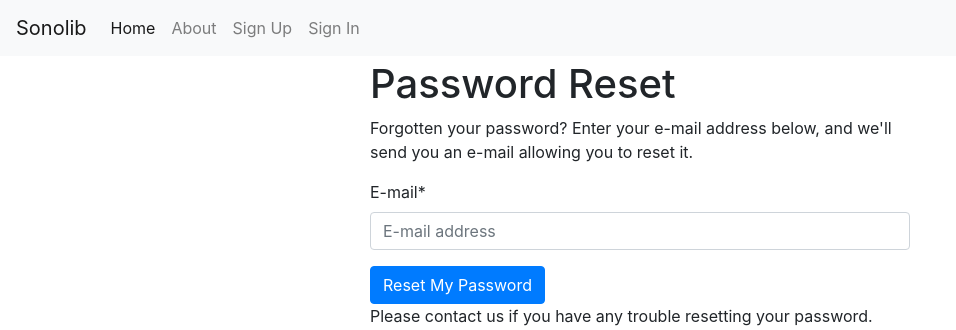
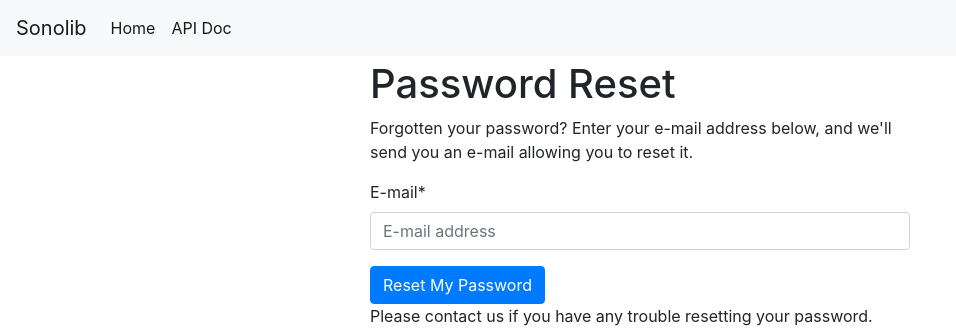
Before and after one commit to bluedahltech/sonolib, a Django app: page /accounts/password/reset/ in a window 1280 px wide. Shown: the top 330 px of the page, without its empty margins (0-956 px from the left). Run offline with Django 3.2, Linux system fonts and the light colour scheme; parts of the project's set-up code (start-up, migrations or seed data) failed here and were passed over; some libraries are stand-ins or nearby versions.

Commit message:
remove registration things

```diff
--- a/sonolib/templates/base.html
+++ b/sonolib/templates/base.html
@@ -48,6 +48,10 @@
               <a class="nav-link" href="{% url 'home' %}">Home <span class="sr-only">(current)</span></a>
             </li>
 
+            <li class="nav-item active">
+              <a class="nav-link" href="/sounds">API Doc <span class="sr-only">(current)</span></a>
+            </li>
+
             {% if request.user.is_authenticated %}
               <li class="nav-item">
                 <a class="nav-link" href="{% url 'sounds:soundkit' %}">Sound Kits</a>
@@ -67,7 +71,7 @@
                 <a class="nav-link" href="{% url 'account_logout' %}">{% trans "Sign Out" %}</a>
               </li>
             {% else %}
-              <li class="nav-item">
+              <!-- <li class="nav-item">
                 <a class="nav-link" href="{% url 'about' %}">About</a>
               </li>
               <li class="nav-item">
@@ -77,7 +81,7 @@
               <li class="nav-item">
                 {# URL provided by django-allauth/account/urls.py #}
                 <a id="log-in-link" class="nav-link" href="{% url 'account_login' %}">{% trans "Sign In" %}</a>
-              </li>
+              </li> -->
             {% endif %}
           </ul>
         </div>
```
